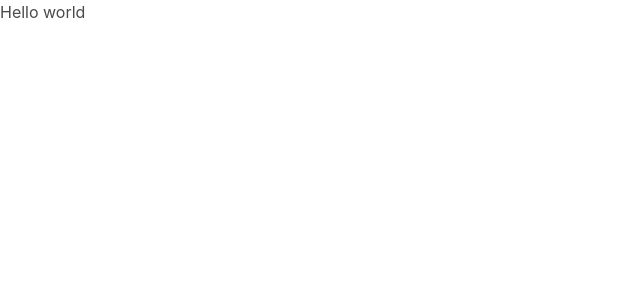
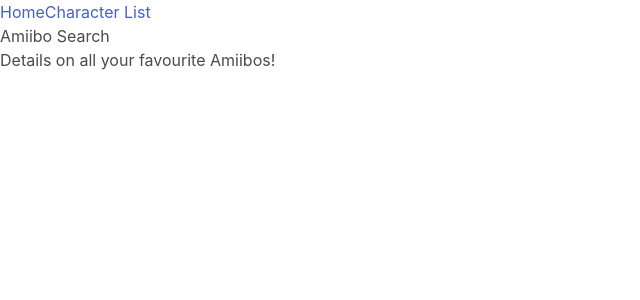
Before and after one commit to hoenigma/seb-project-2, a React (Vite) app: page / in a window 1280 px wide. Shown: the top 300 px of the page, without its empty margins (0-640 px from the left). Built offline with nearby package versions, Linux system fonts and the light colour scheme.

Commit message:
Boilerplate pages and links, added title to homepage and setup navbar

```diff
--- a/src/App.tsx
+++ b/src/App.tsx
@@ -1,9 +1,25 @@
 import React from "react"
+import { BrowserRouter as Router, Routes, Route } from "react-router-dom"
+
+import Home from "./components/home"
+import CharacterList from "./components/CharacterList"
+import CharacterShow from "./components/CharacterShow"
+import Navbar from "./components/Navbar"
+
 
 function App(){
+return <Router>
+  <Navbar />
+  <Routes>
+    <Route path='/' element={<Home />}/>
+    <Route path="/characterlist" element={<CharacterList/>}/>
+  </Routes>
+</Router>
 
 
-  return <h1>Hello world</h1>
+
+
+
 }
 
 export default App
--- /dev/null
+++ b/src/components/CharacterList.tsx
@@ -0,0 +1,8 @@
+import React from "react";
+import { Link } from "react-router-dom";
+
+function CharacterList(){
+
+}
+
+export default CharacterList
--- /dev/null
+++ b/src/components/CharacterShow.tsx
@@ -0,0 +1,8 @@
+import React from "react";
+import { Link } from "react-router-dom";
+
+function CharacterShow(){
+
+}
+
+export default CharacterShow
--- /dev/null
+++ b/src/components/Navbar.tsx
@@ -0,0 +1,18 @@
+import React from "react";
+import { Link } from "react-router-dom";
+
+function Navbar() {
+  return (
+    <>
+      <header>
+        <Link to="/">Home</Link>
+        <Link to="/characterlist">Character List</Link>
+        {/* <Link to="/character">
+            -------------Random Character--------------------------------
+        </Link> */}
+      </header>
+    </>
+  );
+}
+
+export default Navbar;
--- /dev/null
+++ b/src/components/home.tsx
@@ -0,0 +1,21 @@
+import React from "react";
+import { Link } from "react-router-dom";
+
+function Home() {
+  return (
+    <>
+      <section>
+        <div>
+          <div>
+            <h2>Amiibo Search</h2>
+            <p>Details on all your favourite Amiibos!</p>
+            <Link to = {"/Characterlist"}>
+            </Link>
+          </div>
+        </div>
+      </section>
+    </>
+  );
+}
+
+export default Home;
```
Also changed, not shown: 1 other file (tests, documents, lock files or other folders).
